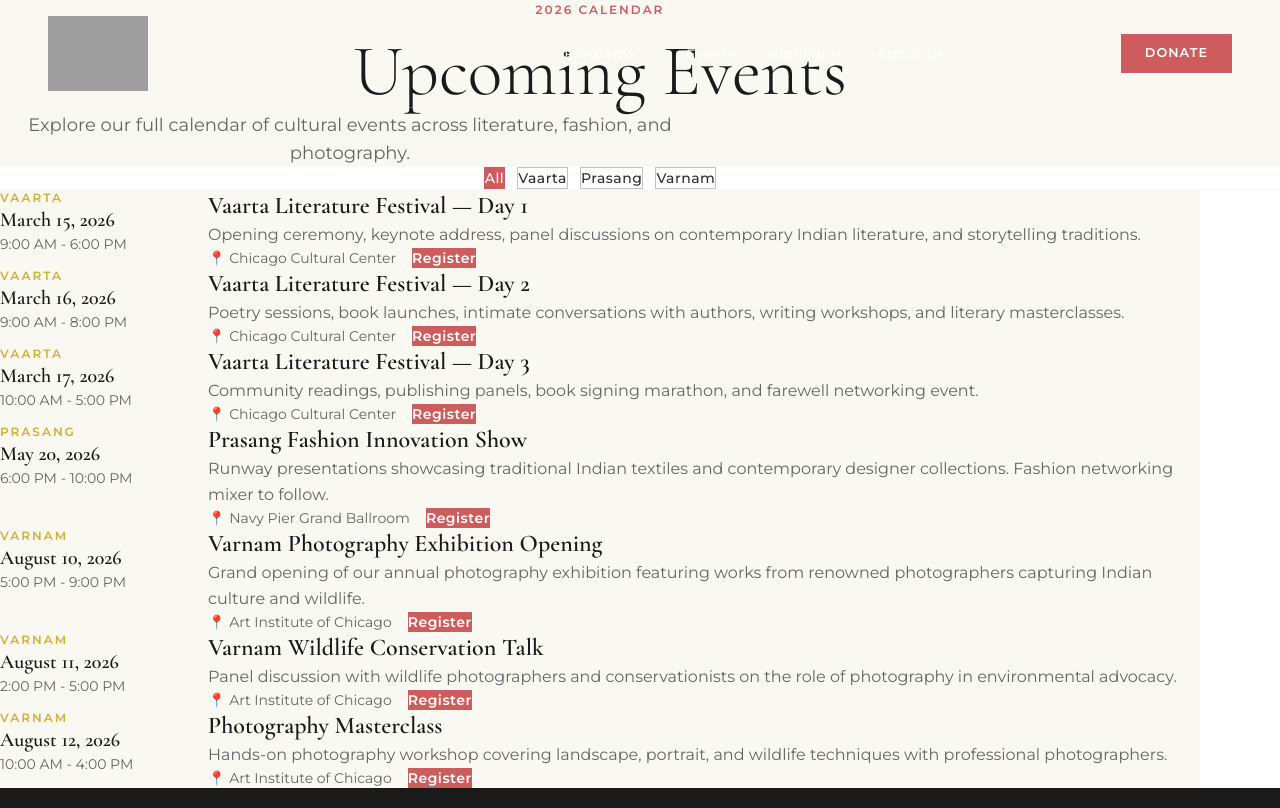
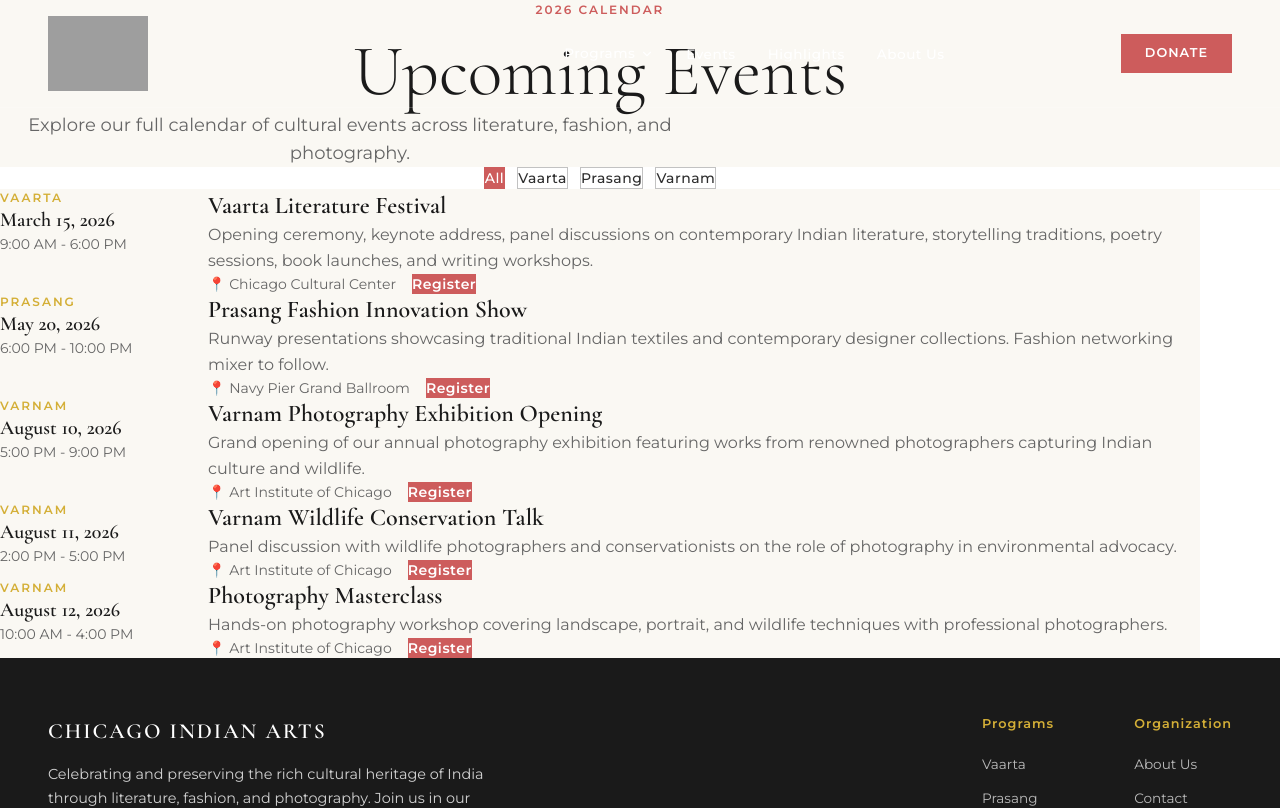
Before and after one commit to rikhinagra/chicago-indian-arts, a Next.js app: page /events in a window 1280 px wide. Shown: the top 808 px of the page. Built offline with nearby package versions, Linux system fonts and the light colour scheme; grey boxes are pictures that could not be loaded.

Commit message:
Update Vaarta to one-day event, change tagline, replace Twitter with X icon
- Vaarta date changed from March 15-17 to March 15 across all pages
- Homepage tagline updated to Indian Voices, New Ground.
- Twitter icon replaced with X icon in footer

```diff
--- a/src/app/(frontend)/events/page.tsx
+++ b/src/app/(frontend)/events/page.tsx
@@ -7,27 +7,11 @@ import SectionTag from "@/components/ui/SectionTag";
 const events = [
   {
     program: "Vaarta",
-    title: "Vaarta Literature Festival — Day 1",
+    title: "Vaarta Literature Festival",
     date: "March 15, 2026",
     time: "9:00 AM - 6:00 PM",
     venue: "Chicago Cultural Center",
-    description: "Opening ceremony, keynote address, panel discussions on contemporary Indian literature, and storytelling traditions.",
-  },
-  {
-    program: "Vaarta",
-    title: "Vaarta Literature Festival — Day 2",
-    date: "March 16, 2026",
-    time: "9:00 AM - 8:00 PM",
-    venue: "Chicago Cultural Center",
-    description: "Poetry sessions, book launches, intimate conversations with authors, writing workshops, and literary masterclasses.",
-  },
-  {
-    program: "Vaarta",
-    title: "Vaarta Literature Festival — Day 3",
-    date: "March 17, 2026",
-    time: "10:00 AM - 5:00 PM",
-    venue: "Chicago Cultural Center",
-    description: "Community readings, publishing panels, book signing marathon, and farewell networking event.",
+    description: "Opening ceremony, keynote address, panel discussions on contemporary Indian literature, storytelling traditions, poetry sessions, book launches, and writing workshops.",
   },
   {
     program: "Prasang",
--- a/src/app/(frontend)/media-accreditation/page.tsx
+++ b/src/app/(frontend)/media-accreditation/page.tsx
@@ -23,7 +23,7 @@ type FormData = z.infer<typeof schema>;
 
 const mediaTypes = ["Print", "Television", "Digital / Online", "Radio", "Podcast", "Photography"];
 const events = [
-  "Vaarta Literature Festival (March 15-17)",
+  "Vaarta Literature Festival (March 15)",
   "Prasang Fashion Innovation Show (May 20)",
   "Varnam Photography Exhibition (August 10-12)",
   "All Events",
--- a/src/components/home/EventsTicker.tsx
+++ b/src/components/home/EventsTicker.tsx
@@ -1,5 +1,5 @@
 const tickerItems = [
-  "Vaarta Literature Festival — March 15-17, 2026",
+  "Vaarta Literature Festival — March 15, 2026",
   "Prasang Fashion Show — May 20, 2026",
   "Varnam Photography Exhibition — August 10-12, 2026",
   "Early Bird Registration Now Open",
--- a/src/components/home/EventsTimeline.tsx
+++ b/src/components/home/EventsTimeline.tsx
@@ -12,22 +12,10 @@ const events = [
     day: "15",
     year: "2026",
     category: "Vaarta · Literature",
-    title: "Vaarta Literature Festival — Day 1",
+    title: "Vaarta Literature Festival",
     description:
-      "Opening ceremony featuring keynote address by renowned author. Panel discussions on contemporary Indian literature and storytelling traditions.",
+      "Opening ceremony featuring keynote address by renowned author. Panel discussions on contemporary Indian literature, storytelling traditions, poetry sessions, book launches, and writing workshops.",
     time: "9:00 AM - 6:00 PM",
-    venue: "Chicago Cultural Center",
-    program: "Vaarta",
-  },
-  {
-    month: "March",
-    day: "16",
-    year: "2026",
-    category: "Vaarta · Literature",
-    title: "Vaarta Literature Festival — Day 2",
-    description:
-      "Poetry sessions, book launches, and intimate conversations with authors. Writing workshops and literary masterclasses throughout the day.",
-    time: "9:00 AM - 8:00 PM",
     venue: "Chicago Cultural Center",
     program: "Vaarta",
   },
--- a/src/components/home/HeroSection.tsx
+++ b/src/components/home/HeroSection.tsx
@@ -119,13 +119,13 @@ export default function HeroSection() {
             data-section="hero-label" className="uppercase font-semibold"
             style={{ color: "#d4af37", fontSize: "0.8rem", letterSpacing: "3px", marginBottom: "1.2rem", textShadow: "0 2px 10px rgba(0,0,0,0.8)" }}
           >
-            Vaarta 2026 &middot; March 15-17
+            Vaarta 2026 &middot; March 15
           </div>
 
           {/* Main Heading */}
           <h1 data-section="hero-title" className="font-heading font-light" style={{ fontSize: "3.5rem", lineHeight: 1.15, marginBottom: "1.2rem", maxWidth: "800px", textShadow: "0 3px 15px rgba(0,0,0,0.9), 0 1px 4px rgba(0,0,0,0.7)" }}>
-            Where Stories,{" "}
-            <strong className="font-bold">Fashion &amp; Art Converge</strong>
+            Indian Voices,{" "}
+            <strong className="font-bold">New Ground.</strong>
           </h1>
 
           {/* Subtitle */}
--- a/src/components/layout/Footer.tsx
+++ b/src/components/layout/Footer.tsx
@@ -1,7 +1,15 @@
 "use client";
 
 import Link from "next/link";
-import { Instagram, Facebook, Twitter } from "lucide-react";
+import { Instagram, Facebook } from "lucide-react";
+
+function XIcon({ size = 20 }: { size?: number }) {
+  return (
+    <svg width={size} height={size} viewBox="0 0 24 24" fill="currentColor">
+      <path d="M18.244 2.25h3.308l-7.227 8.26 8.502 11.24H16.17l-5.214-6.817L4.99 21.75H1.68l7.73-8.835L1.254 2.25H8.08l4.713 6.231zm-1.161 17.52h1.833L7.084 4.126H5.117z" />
+    </svg>
+  );
+}
 
 const programLinks = [
   { label: "Vaarta", href: "/vaarta" },
@@ -20,7 +28,7 @@ const orgLinks = [
 const socialLinks = [
   { label: "Instagram", href: "https://www.instagram.com/chicagoindianarts", icon: Instagram },
   { label: "Facebook", href: "https://www.facebook.com/profile.php?id=61587009930194", icon: Facebook },
-  { label: "Twitter", href: "https://x.com/chiIndianArts", icon: Twitter },
+  { label: "X", href: "https://x.com/chiIndianArts", icon: XIcon },
 ];
 
 function FooterLink({ href, children }: { href: string; children: React.ReactNode }) {
```
